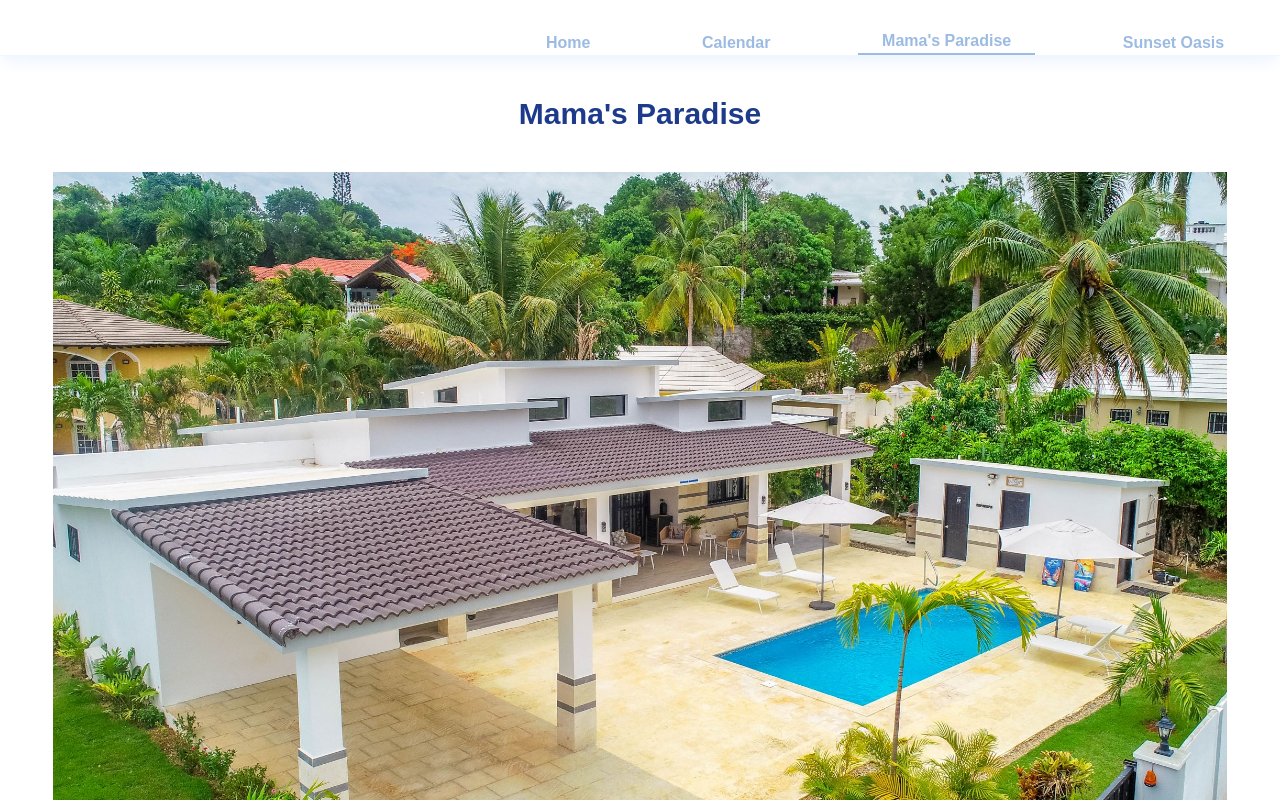
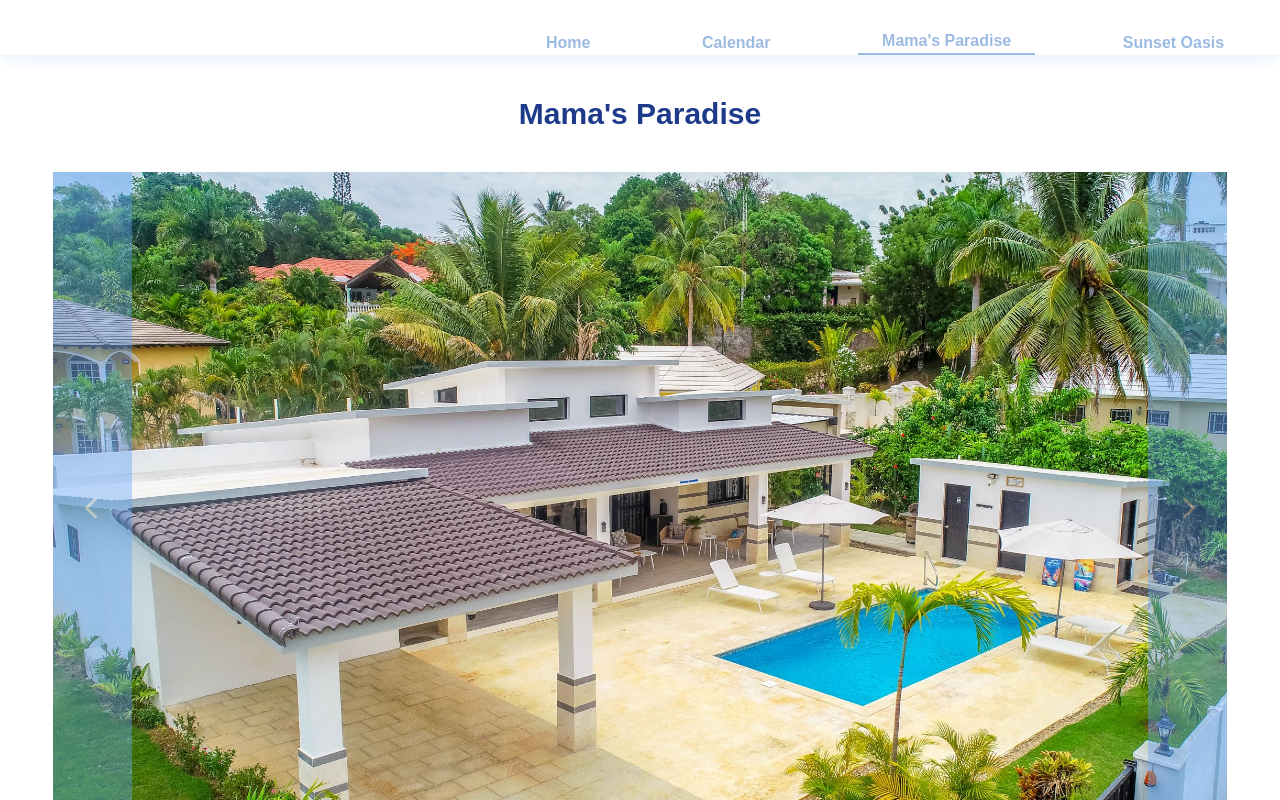
Before and after one commit to dbabs629/dominican-villas, a Next.js app: page /mamas-paradise in a window 1280 px wide. Shown: the top 800 px of the page. Built offline with nearby package versions, Linux system fonts and the light colour scheme.

Commit message:
changed z index carousel img

```diff
--- a/app/components/Carousel.jsx
+++ b/app/components/Carousel.jsx
@@ -51,7 +51,7 @@ export default function Carousel({
   return (
     <div className="relative flex h-96 max-w-full flex-row lg:h-[675px]">
       {!loaded && (
-        <div className="absolute z-20 h-full w-full animate-pulse bg-gray-300"></div>
+        <div className="absolute z-10 h-full w-full animate-pulse bg-gray-300"></div>
       )}
       <button
         className="absolute left-0 z-10 hidden h-full bg-blue-400 px-6 text-white opacity-40 hover:opacity-80 md:block lg:px-8"
@@ -63,7 +63,7 @@ export default function Carousel({
       >
         <FontAwesomeIcon icon={faChevronLeft} className="text-2xl text-white" />
       </button>
-      <div className="relative z-30 h-auto w-full">
+      <div className="relative h-auto w-full">
         <Image
           className="h-auto max-w-full object-cover"
           src={`${imgPath}${currentImgNum}.jpg`}
```
